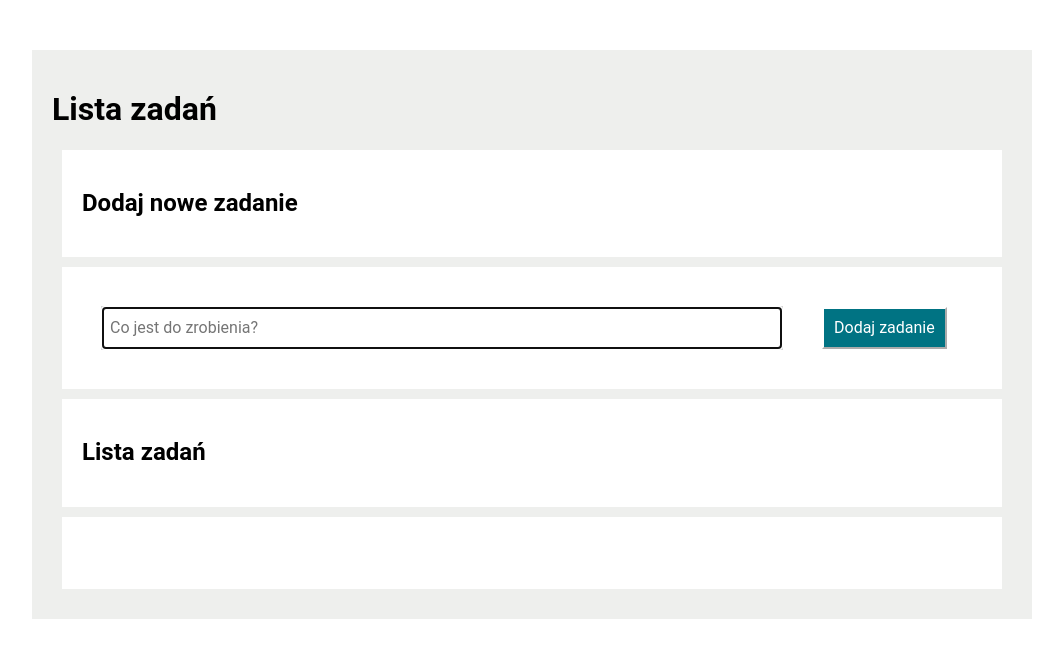
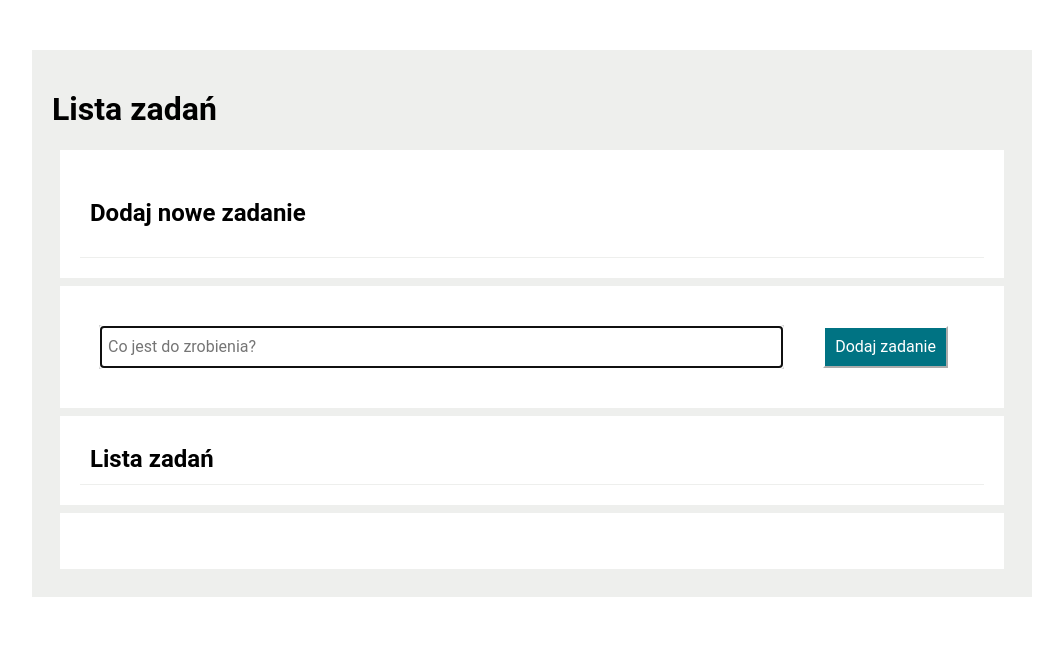
Before and after one commit to Gabriela444/to-do-list, a plain HTML site: page index.html in a window 1280 px wide. Shown: the whole page, without its empty margins (108-1171 px from the left). Drawn offline with nearby package versions, Linux system fonts and the light colour scheme.

Commit message:
added styling to section header and body

```diff
--- a/css/section.css
+++ b/css/section.css
@@ -1,7 +1,16 @@
 .section {
     background-color: #ffffff;
+    margin: 8px;
     padding: 20px;
-    align-items: center;
-    margin: 10px;
-    display: grid;
 }
+
+
+.section__header {
+border-bottom: #eeefed 1px solid;
+padding: 10px;
+margin: 0;
+}
+
+.section__body {
+    padding: 10px;
+}
```
